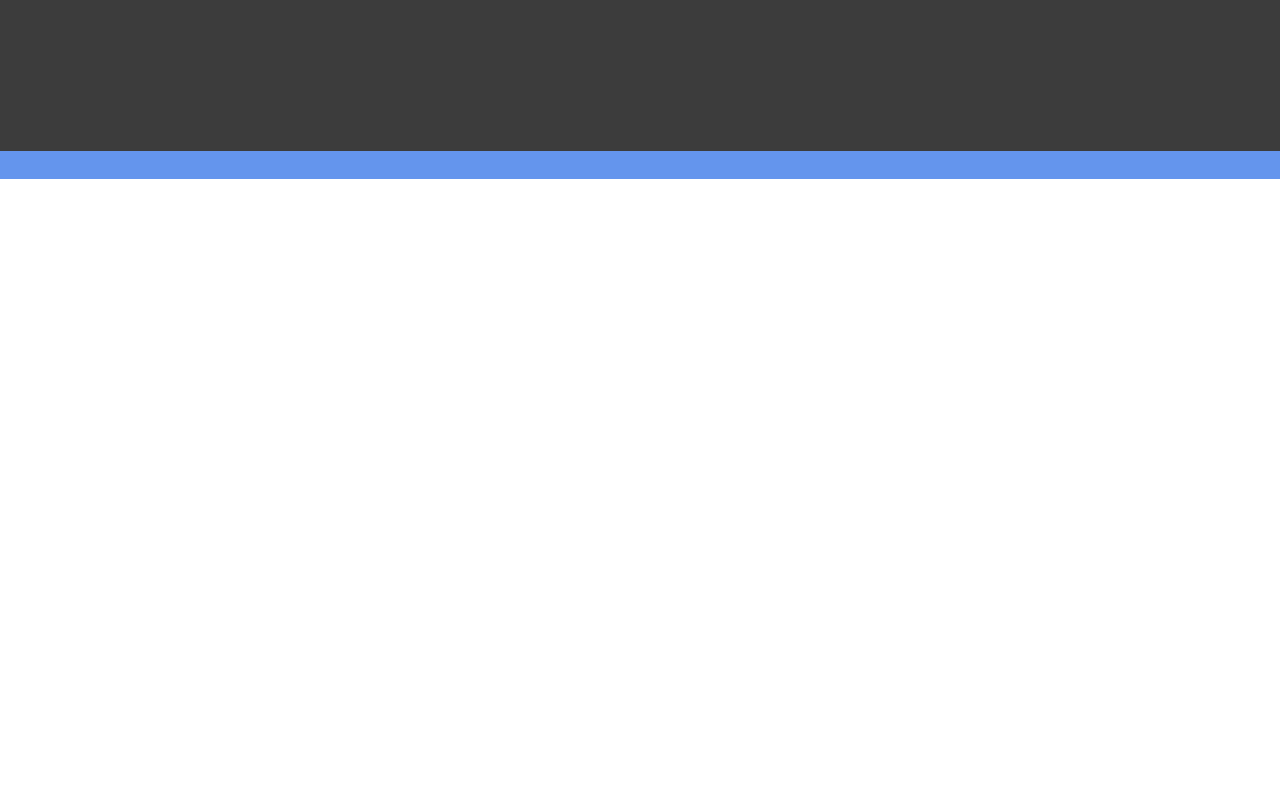
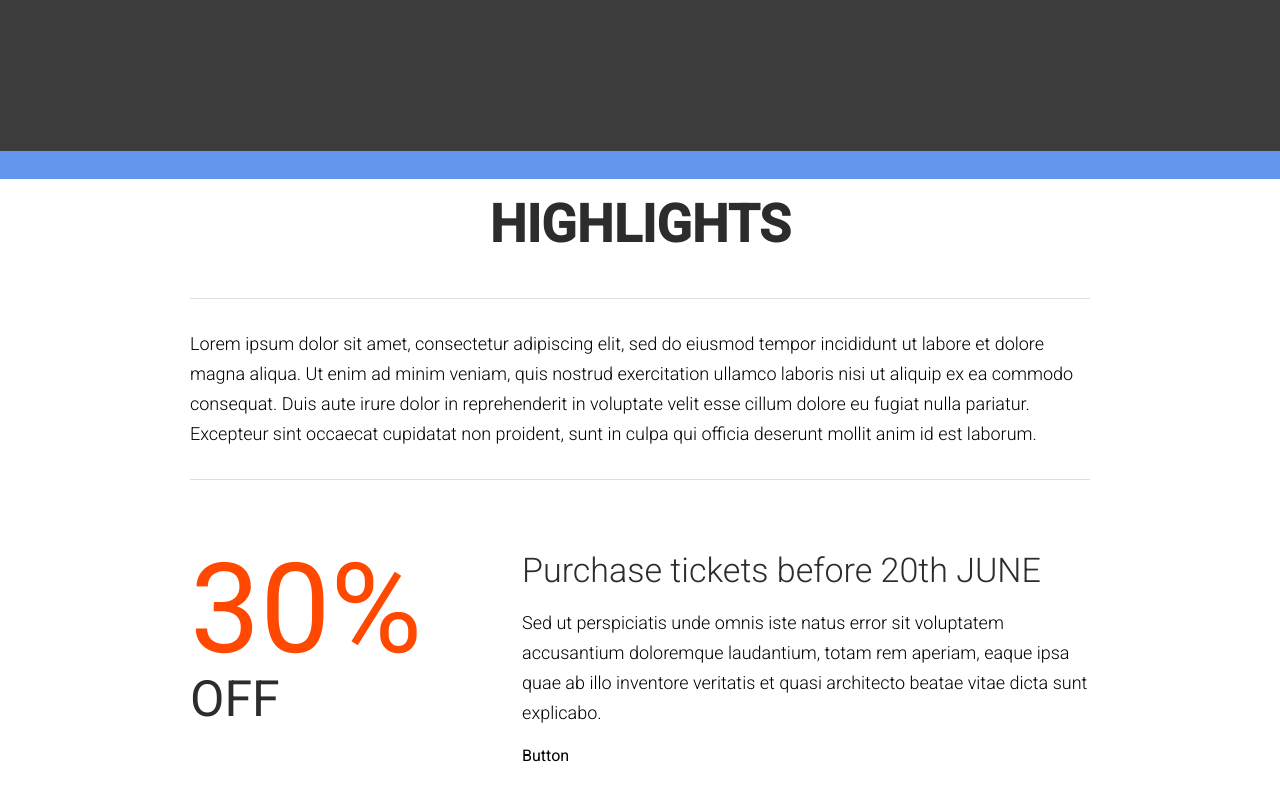
Before and after one commit to Bluesman66/react-the-venue, a React (Create React App) app: page / in a window 1280 px wide. Shown: the part 1321-2121 px from the top of the page. Before the commit the page ends 1500 px from the top, so only its background shows below. Built offline with nearby package versions, Linux system fonts and the light colour scheme.

Commit message:
017 Highlight section

```diff
--- a/src/App.js
+++ b/src/App.js
@@ -2,6 +2,7 @@ import './resources/styles.css';
 
 import { Featured } from './components/featured';
 import { Header } from './components/header-footer';
+import { Highlights } from './components/highlights';
 import React from 'react';
 import { VenueNfo } from './components/venue-nfo';
 
@@ -11,6 +12,7 @@ const App = () => {
 			<Header />
 			<Featured />
 			<VenueNfo />
+			<Highlights />
 		</div>
 	);
 };
--- a/src/components/featured/time-until.js
+++ b/src/components/featured/time-until.js
@@ -2,7 +2,7 @@ import React from 'react';
 import Slide from 'react-reveal/Slide';
 
 const TimeUntil = () => {
-	const [deadLine, setDeadLine] = React.useState('Dec, 19, 2020');
+	const [deadLine] = React.useState('Dec, 19, 2020');
 	const [days, setDays] = React.useState('0');
 	const [hours, setHours] = React.useState('0');
 	const [minutes, setMinutes] = React.useState('0');
--- /dev/null
+++ b/src/components/highlights/description.js
@@ -0,0 +1,21 @@
+import Fade from 'react-reveal/Fade';
+import React from 'react';
+
+const Description = () => {
+	return (
+		<Fade>
+			<div className="center_wrapper">
+				<h2>Highlights</h2>
+				<div className="highlight_description">
+					Lorem ipsum dolor sit amet, consectetur adipiscing elit, sed do eiusmod tempor incididunt ut labore et dolore
+					magna aliqua. Ut enim ad minim veniam, quis nostrud exercitation ullamco laboris nisi ut aliquip ex ea commodo
+					consequat. Duis aute irure dolor in reprehenderit in voluptate velit esse cillum dolore eu fugiat nulla
+					pariatur. Excepteur sint occaecat cupidatat non proident, sunt in culpa qui officia deserunt mollit anim id
+					est laborum.
+				</div>
+			</div>
+		</Fade>
+	);
+};
+
+export default Description;
--- /dev/null
+++ b/src/components/highlights/discount.js
@@ -0,0 +1,49 @@
+import Fade from 'react-reveal/Fade';
+import React from 'react';
+import Slide from 'react-reveal/Slide';
+
+const Discount = () => {
+	const [discountStart, setDiscountStart] = React.useState(0);
+	const [discountEnd] = React.useState(30);
+
+	const percentage = () => {
+		if (discountStart < discountEnd) {
+			setDiscountStart(discountStart + 1);
+		}
+	};
+
+	React.useEffect(() => {
+		const timeout = setTimeout(() => {
+			percentage();
+		}, 30);
+		return () => {
+			clearTimeout(timeout);
+		};
+	});
+
+	return (
+		<div className="center_wrapper">
+			<div className="discount_wrapper">
+				<Fade onReveal={() => percentage()}>
+					<div className="discount_percentage">
+						<span>{discountStart}%</span>
+						<span>OFF</span>
+					</div>
+				</Fade>
+				<Slide right>
+					<div className="discount_description">
+						<h3>Purchase tickets before 20th JUNE</h3>
+						<p>
+							Sed ut perspiciatis unde omnis iste natus error sit voluptatem accusantium doloremque laudantium, totam
+							rem aperiam, eaque ipsa quae ab illo inventore veritatis et quasi architecto beatae vitae dicta sunt
+							explicabo.
+						</p>
+						<div>Button</div>
+					</div>
+				</Slide>
+			</div>
+		</div>
+	);
+};
+
+export default Discount;
--- /dev/null
+++ b/src/components/highlights/highlights.js
@@ -0,0 +1,14 @@
+import Description from './description';
+import Discount from './discount';
+import React from 'react';
+
+const Highlights = () => {
+	return (
+		<div className="highlight_wrapper">
+			<Description />
+			<Discount />
+		</div>
+	);
+};
+
+export default Highlights;
--- /dev/null
+++ b/src/components/highlights/index.js
@@ -0,0 +1,5 @@
+import Description from './description';
+import Discount from './discount';
+import Highlights from './highlights';
+
+export { Highlights, Description, Discount };
--- a/src/resources/styles.css
+++ b/src/resources/styles.css
@@ -239,11 +239,11 @@ footer .footer_copyright {
     padding: 70px 0px;
 }
 
-.discount_wrapper .discount_porcentage {
+.discount_wrapper .discount_percentage {
     padding-right: 100px;
 }
 
-.discount_wrapper .discount_porcentage span:nth-child(1) {
+.discount_wrapper .discount_percentage span:nth-child(1) {
     color: #ff4800;
     font-size: 125px;
     font-weight: 400;
@@ -251,7 +251,7 @@ footer .footer_copyright {
     line-height: 120px;
 }
 
-.discount_wrapper .discount_porcentage span:nth-child(2) {
+.discount_wrapper .discount_percentage span:nth-child(2) {
     color: #2c2c2c;
     font-size: 50px;
     font-weight: 400;
```
